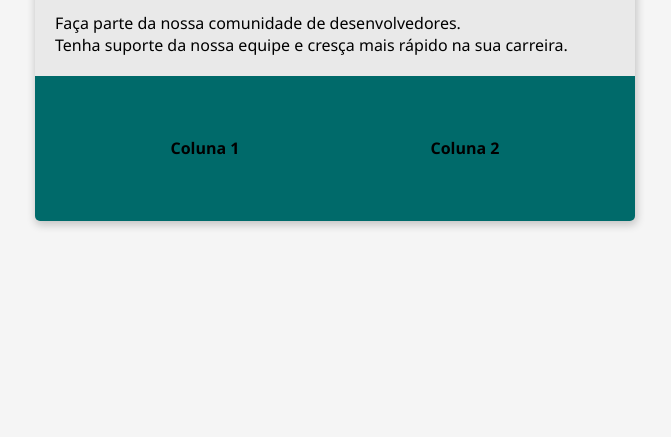
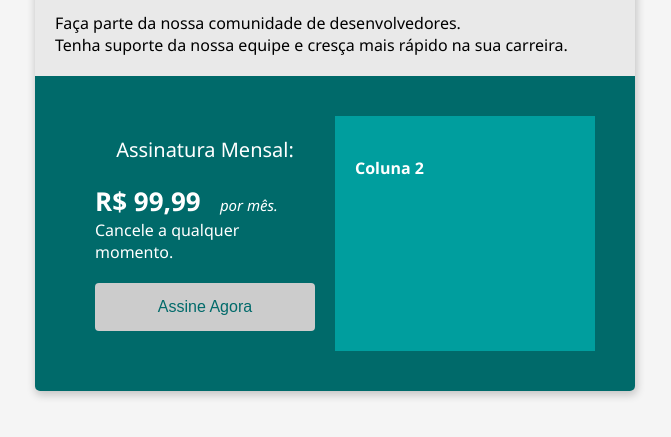
Before and after one commit to WillianMCruz/BootCamp_DevJr_M2, a plain HTML site: page index.html in a window 1280 px wide. Shown: the part 121-558 px from the top of the page, without its empty margins (305-976 px from the left). Drawn offline with Linux system fonts and the light colour scheme.

Commit message:
closes #4 - button e span

```diff
--- a/index.html
+++ b/index.html
@@ -45,6 +45,53 @@
             margin-top: 20px;
             margin-bottom: 15px;
         }
+
+        .coll-1{
+            background-color: #006a6a;
+            width: 50%;
+            padding: 20px;
+            color: #fff;
+        }
+
+        .coll-2{
+            background-color: #009e9e;
+            width: 50%;
+            padding: 20px;
+            color: #fff;
+        }
+
+        .subscription-title{
+            font-size: 20px;
+            text-align: center;
+            margin-bottom: 20px;
+        }
+
+        .price{
+            font-size: 26px;
+            font-weight: 700;
+        }
+
+        .month{
+            font-size: 15px;
+            font-style: italic;
+            margin-left: 15px;
+        }
+
+        .button{
+            width: 100%;
+            margin-top: 20px;
+            padding: 15px 32px;
+            color:#006a6a;
+            background-color: #cccccc;
+            font-size: 16px;
+            border-radius: 4px;
+            border: none;
+            cursor: pointer;
+        }
+
+        .button:hover{
+            background-color:#e9e9e9;
+        }
     </style>
 
 </head>
@@ -63,10 +110,23 @@
             </div>
         </div>
         <div class="flex-container">
-            <div>
-                <h4>Coluna 1</h4>
+            <div class="coll-1">
+                <div class="subscription-title">
+                    Assinatura Mensal:
+                </div>
+
+                <div>
+                    <span class="price">R$ 99,99</span>
+                    <span class="month">por mês.</span>
+                </div>
+
+                <div>
+                    Cancele a qualquer momento.
+                </div>
+
+                <button class="button">Assine Agora</button>
             </div>
-            <div>
+            <div class="coll-2">
                 <h4>Coluna 2</h4>
             </div>
         </div>
```
